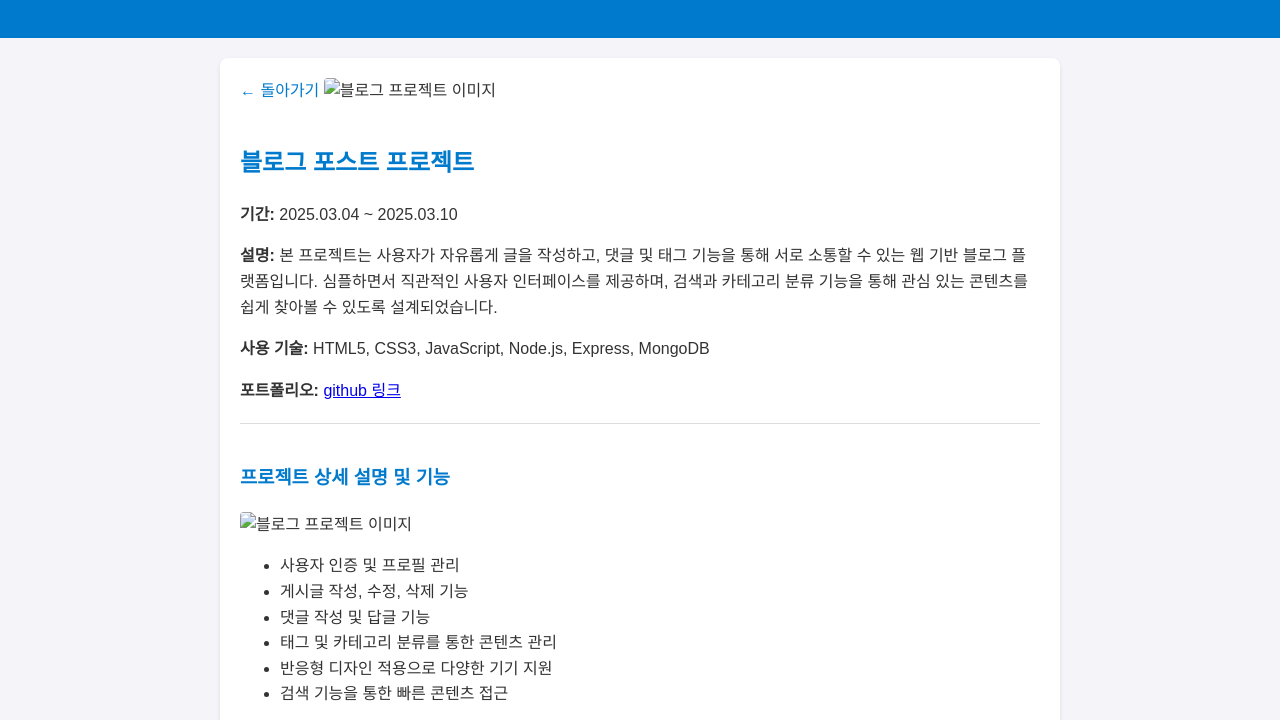
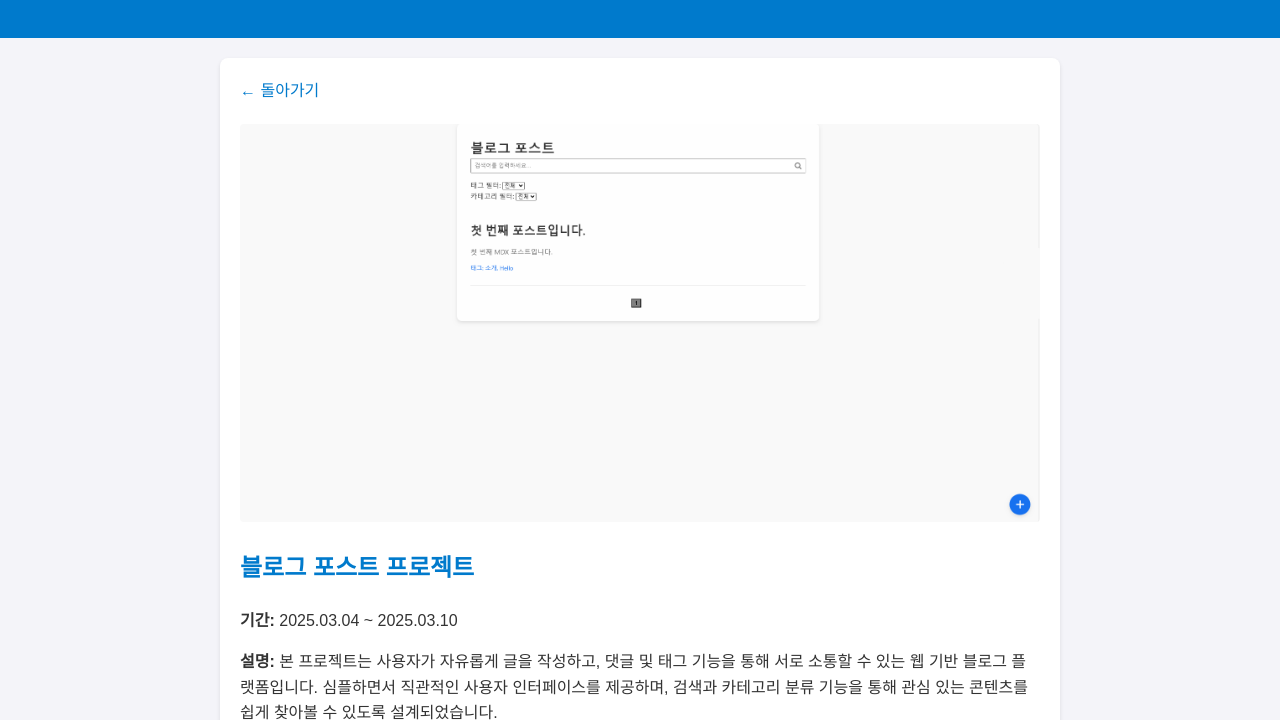
Before and after one commit to khs1209/my-portfolio, a plain HTML site: page project-detail2.html in a window 1280 px wide. Shown: the part 96-816 px from the top of the page. Drawn offline with Linux system fonts and the light colour scheme; the site is published under a folder, as on GitHub Pages, so addresses that start at the root find nothing.

Commit message:
일부 수정

```diff
--- a/project-detail2.html
+++ b/project-detail2.html
@@ -61,7 +61,7 @@
 
   <div class="container">
     <a href="index.html" class="back-link">&larr; 돌아가기</a>
-    <img src="/image/2-1.png" alt="블로그 프로젝트 이미지" class="project-image">
+    <img src="./image/2-1.png" alt="블로그 프로젝트 이미지" class="project-image">
     <div class="project-info">
       <h2>블로그 포스트 프로젝트</h2>
       <p><strong>기간:</strong> 2025.03.04 ~ 2025.03.10</p>
@@ -72,7 +72,7 @@
 
     <div class="additional-info">
       <h3>프로젝트 상세 설명 및 기능</h3>
-      <img src="/image/2-2.png" alt="블로그 프로젝트 이미지" class="project-image">
+      <img src="./image/2-2.png" alt="블로그 프로젝트 이미지" class="project-image">
       <ul>
         <li>사용자 인증 및 프로필 관리</li>
         <li>게시글 작성, 수정, 삭제 기능</li>
```
Also changed, not shown: project-detail1.html (+1 -1 lines), project-detail3.html (+2 -2 lines).
